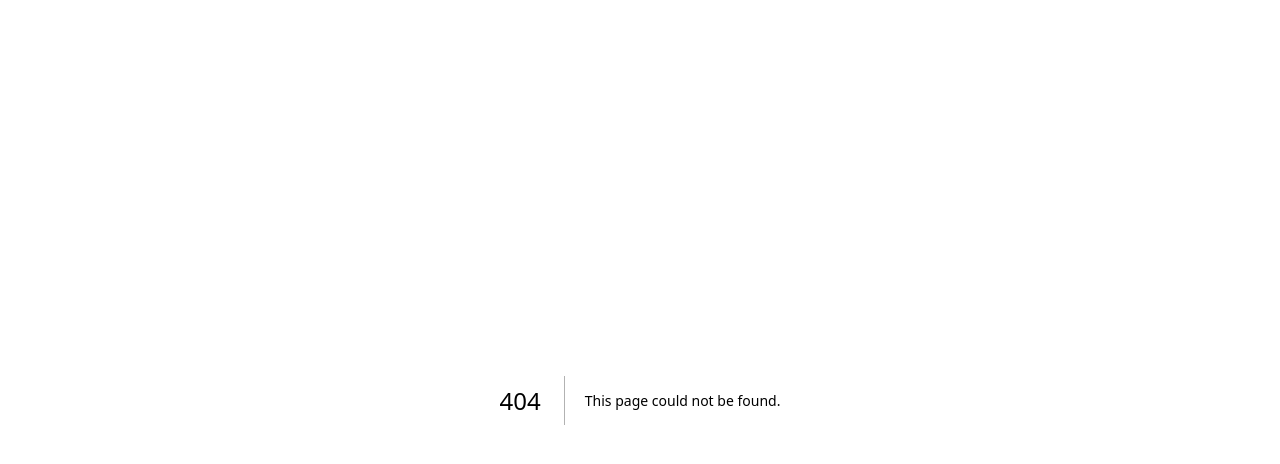
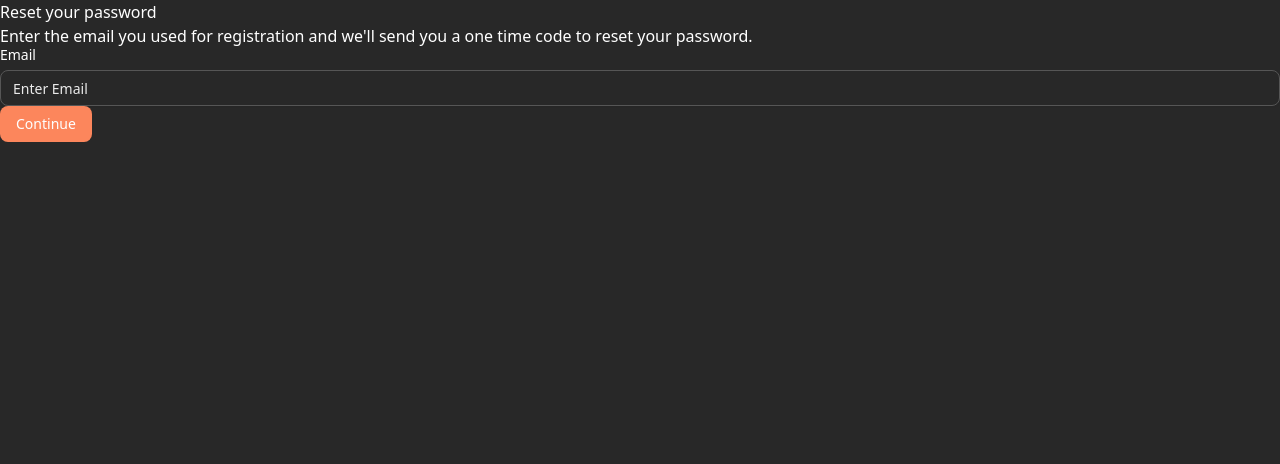
Before and after one commit to rahmlad-aramide/naija-nutri-hub-frontend, a Next.js app: page /forgot-password in a window 1280 px wide. Before the commit this address had no page. Shown: the top 464 px of the page. Built offline with nearby package versions, Linux system fonts and the light colour scheme.

Commit message:
implemented forgot password page

```diff
--- /dev/null
+++ b/src/app/forgot-password/page.tsx
@@ -0,0 +1,16 @@
+import { ForgotPasswordForm } from "@/components/features/forgot-password/forgot-password-form";
+
+export default function ForgotPasswordPage() {
+  return (
+    <main>
+      <section>
+        <h2>Reset your password</h2>
+        <p>
+          Enter the email you used for registration and {"we'll"} send you a one
+          time code to reset your password.
+        </p>
+        <ForgotPasswordForm />
+      </section>
+    </main>
+  );
+}
--- a/src/components/features/login/forgot-password-form.tsx
+++ b/src/components/features/forgot-password/forgot-password-form.tsx
@@ -17,13 +17,7 @@ import {
 import { Input } from "@/components/ui/input";
 import { ForgotPasswordFormSchema } from "@/lib/zod";
 
-interface ForgotPasswordFormProps {
-  closeDialog: () => void;
-}
-
-export const ForgotPasswordForm = ({
-  closeDialog,
-}: ForgotPasswordFormProps) => {
+export const ForgotPasswordForm = () => {
   const form = useForm<z.infer<typeof ForgotPasswordFormSchema>>({
     resolver: zodResolver(ForgotPasswordFormSchema),
     defaultValues: {
--- a/src/components/features/login/forgot-password-dialog.tsx
+++ /dev/null
@@ -1,49 +0,0 @@
-"use client";
-
-import { useState } from "react";
-
-import { Button } from "@/components/ui/button";
-
-import {
-  Dialog,
-  DialogContent,
-  DialogDescription,
-  DialogHeader,
-  DialogTitle,
-  DialogTrigger,
-} from "@/components/ui/dialog";
-
-import { ForgotPasswordForm } from "@/components/features/login/forgot-password-form";
-
-export const ForgotPasswordDialog = () => {
-  const [open, setOpen] = useState(false);
-
-  const closeDialog = () => {
-    setOpen(false);
-  };
-
-  return (
-    <Dialog open={open} onOpenChange={setOpen}>
-      <DialogTrigger asChild>
-        <Button
-          variant="link"
-          className="absolute top-37 right-0 underline underline-offset-1 cursor-pointer leading-5 text-sm text-foreground font-normal"
-        >
-          Forgot Password?
-        </Button>
-      </DialogTrigger>
-      <DialogContent className="sm:max-w-[425px]">
-        <DialogHeader>
-          <DialogTitle>
-            Reset your password
-          </DialogTitle>
-          <DialogDescription>
-            Enter the email you used for registration and {"we'll"} send you a
-            one time code to reset your password.
-          </DialogDescription>
-        </DialogHeader>
-        <ForgotPasswordForm closeDialog={closeDialog} />
-      </DialogContent>
-    </Dialog>
-  );
-};
--- a/src/components/features/login/login-form.tsx
+++ b/src/components/features/login/login-form.tsx
@@ -173,7 +173,7 @@ export const LoginForm = () => {
               </label>
             </div>
             <Link
-              href="/reset-password"
+              href="/forgot-password"
               className="text-sm text-white hover:text-[#FF7A50] leading-none"
               style={{ fontFamily: "var(--font-manrope)" }}
             >
```
